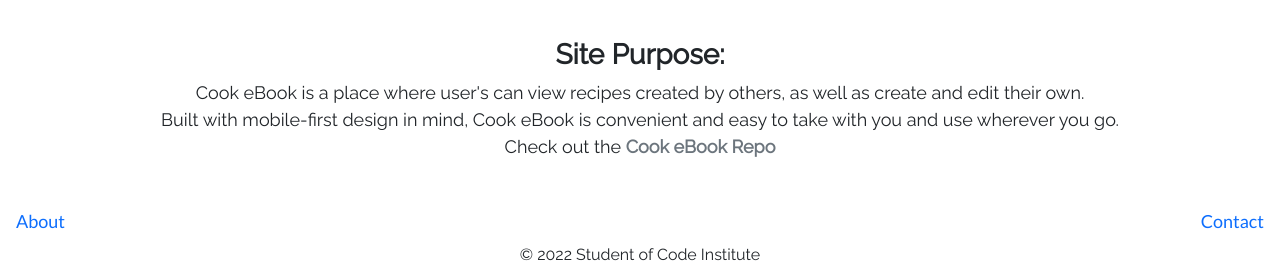
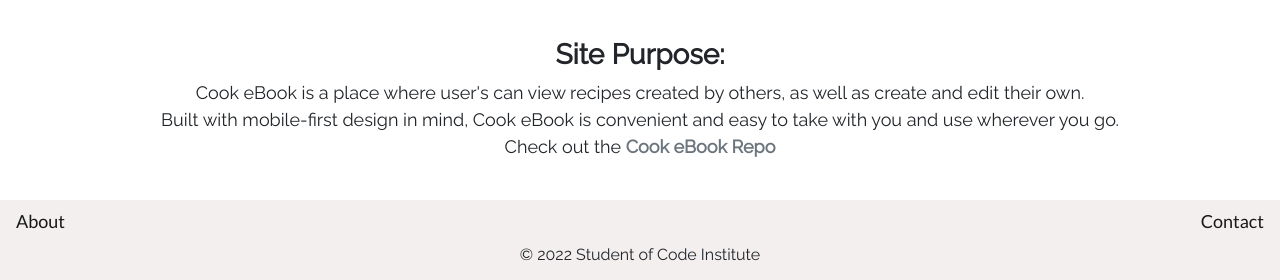
Before and after one commit to mountaincharlie/cook-ebook, a Django app: page /about/ in a window 1280 px wide. Shown: the part 552-832 px from the top of the page. Run offline with Django 3.2, Linux system fonts and the light colour scheme.

Commit message:
feat: add nav-link color and make header and footer bg colors the same

```diff
--- a/static/css/style.css
+++ b/static/css/style.css
@@ -31,12 +31,9 @@ body{
 
 /* ---------------------- BG COLOURS */
 
-.header--bg-light-grey{
-    background-color: rgb(189, 188, 188);
-}
-
-.footer--bg-dark-grey{
-    background-color: rgb(56, 55, 55);
+.bg-light-grey{
+    background-color: rgb(243, 239, 239);
+    /* background-color: rgb(56, 55, 55); */
 }
 
 
@@ -49,6 +46,10 @@ header{
 
 li{
     font-family: Lato, sans-serif;
+}
+
+.nav-link{
+    color: rgba(0, 0, 0, 0.902);
 }
 
 
```
